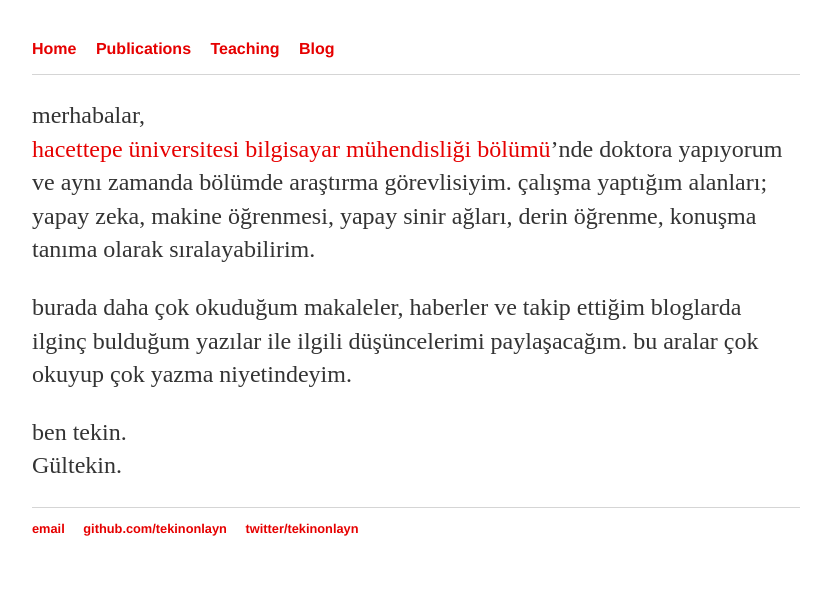
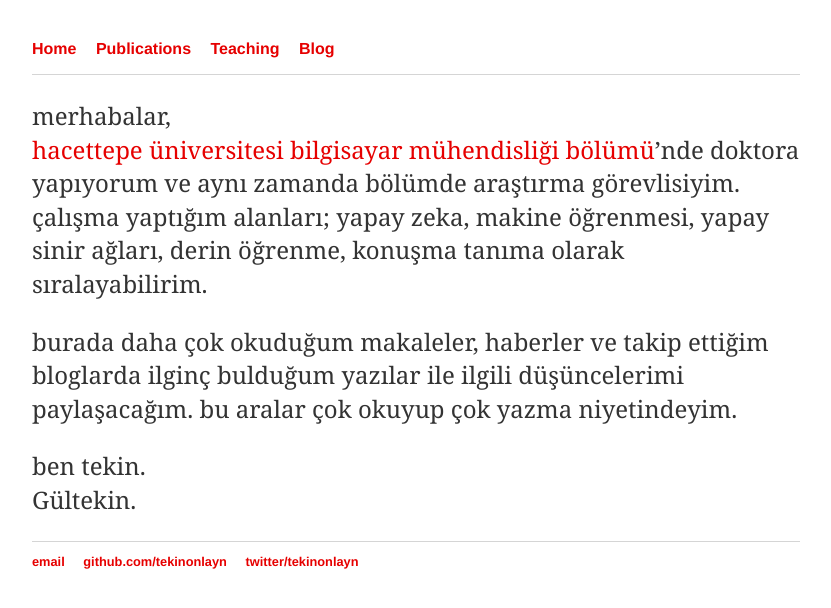
Before and after one commit to tekinonlayn/gi.github.io, a Jekyll site: the page built from about/index.html, in a window 1280 px wide. Shown: the top 608 px of the page, without its empty margins (224-1055 px from the left). Built offline with Jekyll 4.4.1, drawn with Linux system fonts in a browser that asks for light colours.

Commit message:
Update main.css

```diff
--- a/css/main.css
+++ b/css/main.css
@@ -32,6 +32,7 @@ p {
     font-size: 1.5em;
     line-height: 1.4em;
     color: #333;
+    font-family: 'Georgia';
 }
 footer {
     border-top: 1px solid #d5d5d5;
```
